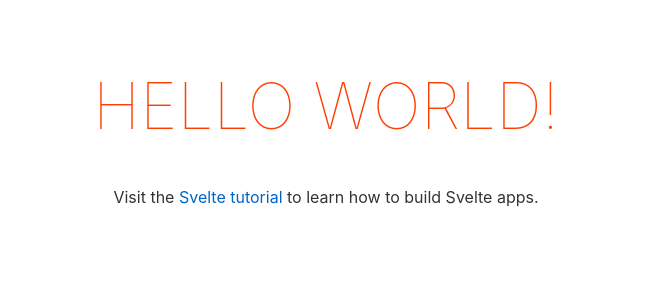
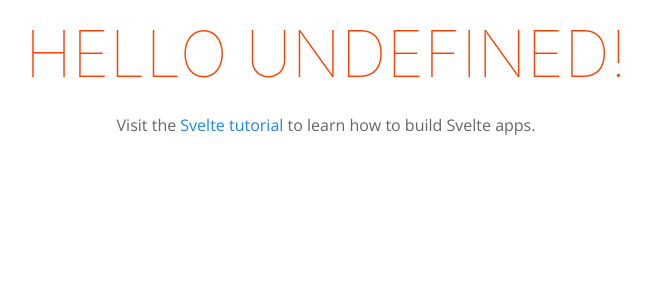
Before and after one commit to edeleastar/oileain-svelte, a Svelte app: page / in a window 1280 px wide. Shown: the top 300 px of the page, without its empty margins (314-965 px from the left). Built offline with nearby package versions, Linux system fonts and the light colour scheme.

Commit message:
include uikit + open sans font. replace boiler plate css

```diff
--- a/public/global.css
+++ b/public/global.css
@@ -1,63 +1,3 @@
-html, body {
-	position: relative;
-	width: 100%;
-	height: 100%;
+body {
+  font-family: "Open Sans", "Helvetica", "Helvetica Neue", "Arial", sans-serif;
 }
-
-body {
-	color: #333;
-	margin: 0;
-	padding: 8px;
-	box-sizing: border-box;
-	font-family: -apple-system, BlinkMacSystemFont, "Segoe UI", Roboto, Oxygen-Sans, Ubuntu, Cantarell, "Helvetica Neue", sans-serif;
-}
-
-a {
-	color: rgb(0,100,200);
-	text-decoration: none;
-}
-
-a:hover {
-	text-decoration: underline;
-}
-
-a:visited {
-	color: rgb(0,80,160);
-}
-
-label {
-	display: block;
-}
-
-input, button, select, textarea {
-	font-family: inherit;
-	font-size: inherit;
-	-webkit-padding: 0.4em 0;
-	padding: 0.4em;
-	margin: 0 0 0.5em 0;
-	box-sizing: border-box;
-	border: 1px solid #ccc;
-	border-radius: 2px;
-}
-
-input:disabled {
-	color: #ccc;
-}
-
-button {
-	color: #333;
-	background-color: #f4f4f4;
-	outline: none;
-}
-
-button:disabled {
-	color: #999;
-}
-
-button:not(:disabled):active {
-	background-color: #ddd;
-}
-
-button:focus {
-	border-color: #666;
-}
--- a/public/index.html
+++ b/public/index.html
@@ -1,5 +1,6 @@
 <!DOCTYPE html>
 <html lang="en">
+
 <head>
 	<meta charset='utf-8'>
 	<meta name='viewport' content='width=device-width,initial-scale=1'>
@@ -9,10 +10,15 @@
 	<link rel='icon' type='image/png' href='/favicon.png'>
 	<link rel='stylesheet' href='/global.css'>
 	<link rel='stylesheet' href='/build/bundle.css'>
+	<script defer src='/build/bundle.js'></script>
 
-	<script defer src='/build/bundle.js'></script>
+	<link rel="stylesheet" href="https://cdn.jsdelivr.net/npm/uikit@3.5.8/dist/css/uikit.min.css" />
+	<script src="https://cdn.jsdelivr.net/npm/uikit@3.5.8/dist/js/uikit.min.js"></script>
+	<link href="https://fonts.googleapis.com/css?family=Open+Sans:400,600,300" rel="stylesheet" type="text/css">
+
 </head>
 
 <body>
 </body>
+
 </html>
--- a/src/main.ts
+++ b/src/main.ts
@@ -1,10 +1,8 @@
-import App from './App.svelte';
+import App from "./App.svelte";
 
 const app = new App({
-	target: document.body,
-	props: {
-		name: 'world'
-	}
+  target: document.body,
+  props: {},
 });
 
 export default app;
```
